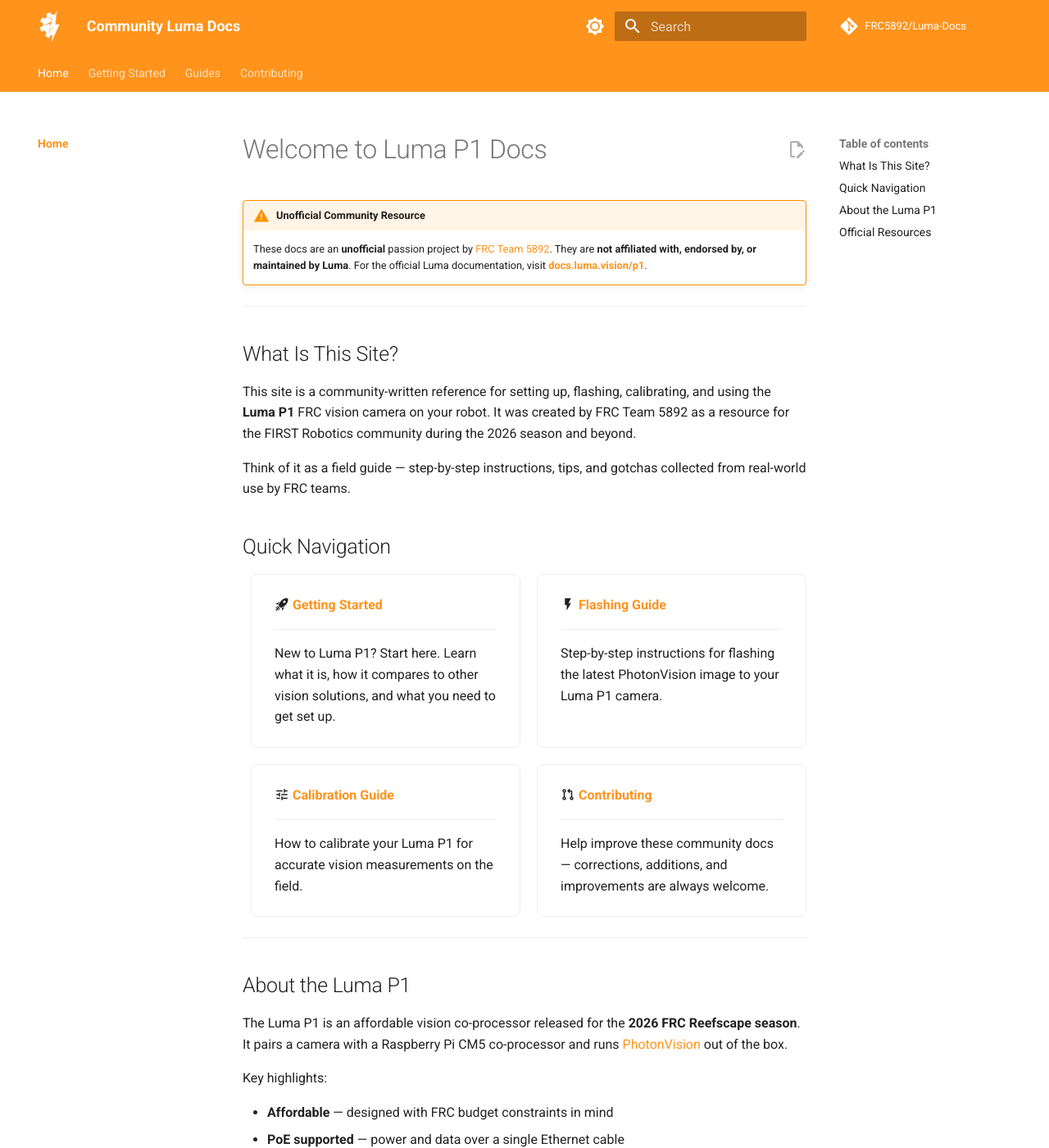
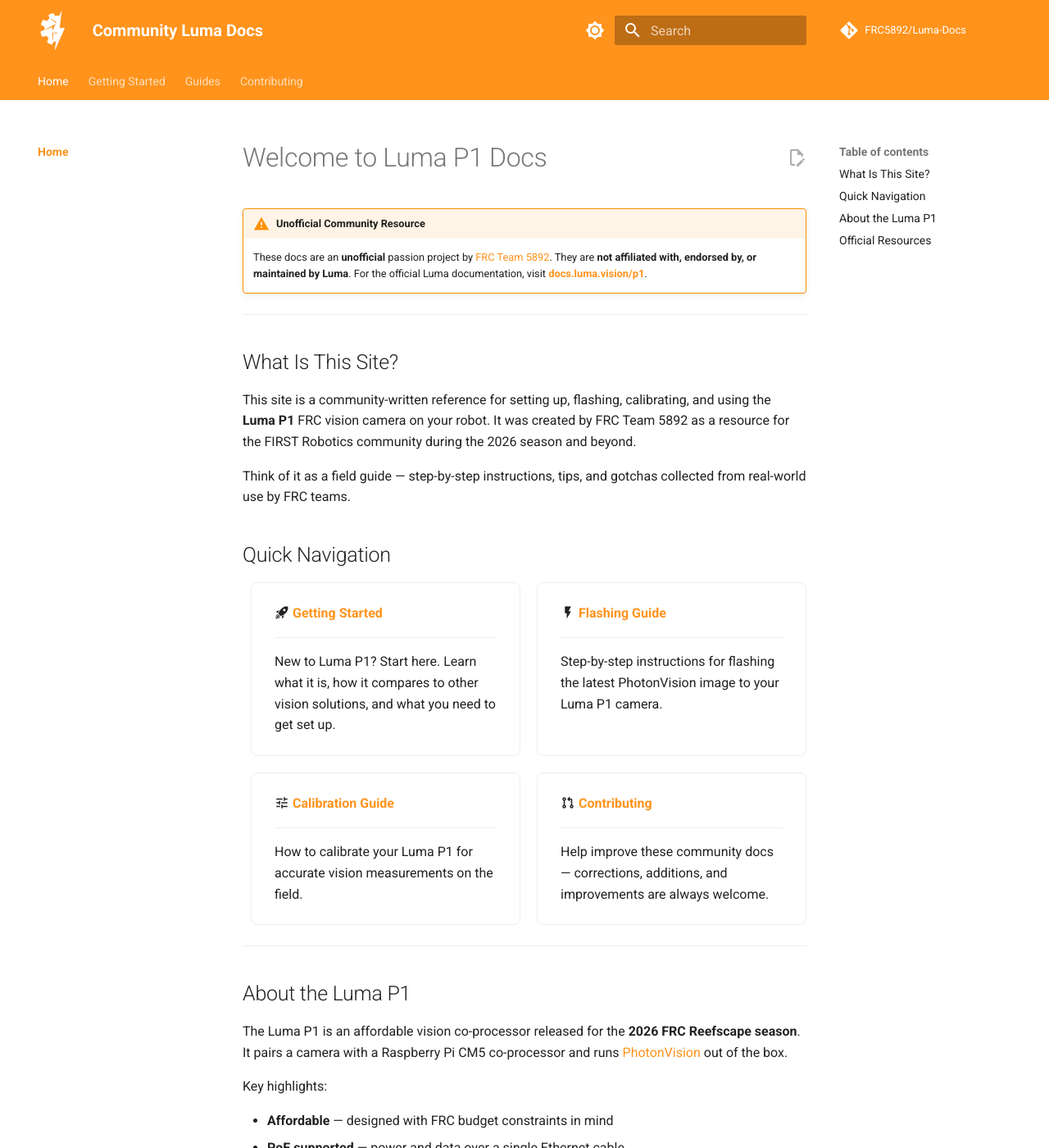
Before and after one commit to FRC5892/Luma-Docs, an MkDocs documentation site: the page built from docs/index.md, in a window 1280 px wide and 1400 px high. Shown: the whole window at 82% size. Built offline with MkDocs 1.6.1 and Material for MkDocs 9.7.7, drawn with Linux system fonts in a browser that asks for light colours; comment, search, counter and statistics services are not loaded.

Commit message:
Update logo sizing and header title styles for improved layout

```diff
--- a/docs/stylesheets/extra.css
+++ b/docs/stylesheets/extra.css
@@ -111,6 +111,25 @@
 .md-header__button.md-logo svg,
 .md-nav__button.md-logo img,
 .md-nav__button.md-logo svg {
-  height: 2rem;
+  height: 2.5rem;
   width: auto;
 }
+
+/* ----------  Header title sizing  -------------------------- */
+.md-header__title {
+  font-size: 1.1rem;
+}
+
+.md-header__topic {
+  font-size: 1rem;
+  font-weight: 700;
+}
+
+@media screen and (max-width: 76.234375em) {
+  .md-header__button.md-logo img,
+  .md-header__button.md-logo svg,
+  .md-nav__button.md-logo img,
+  .md-nav__button.md-logo svg {
+    height: 2.2rem;
+  }
+}
```
